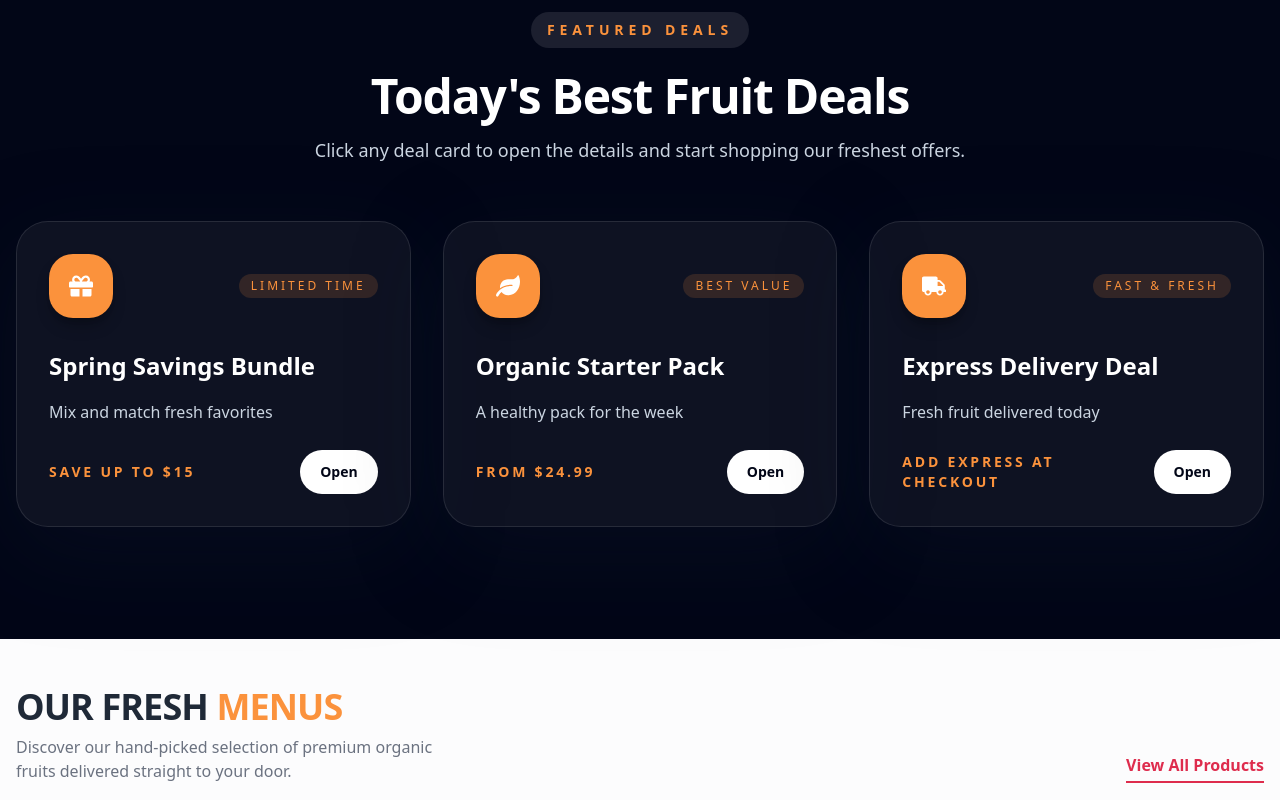
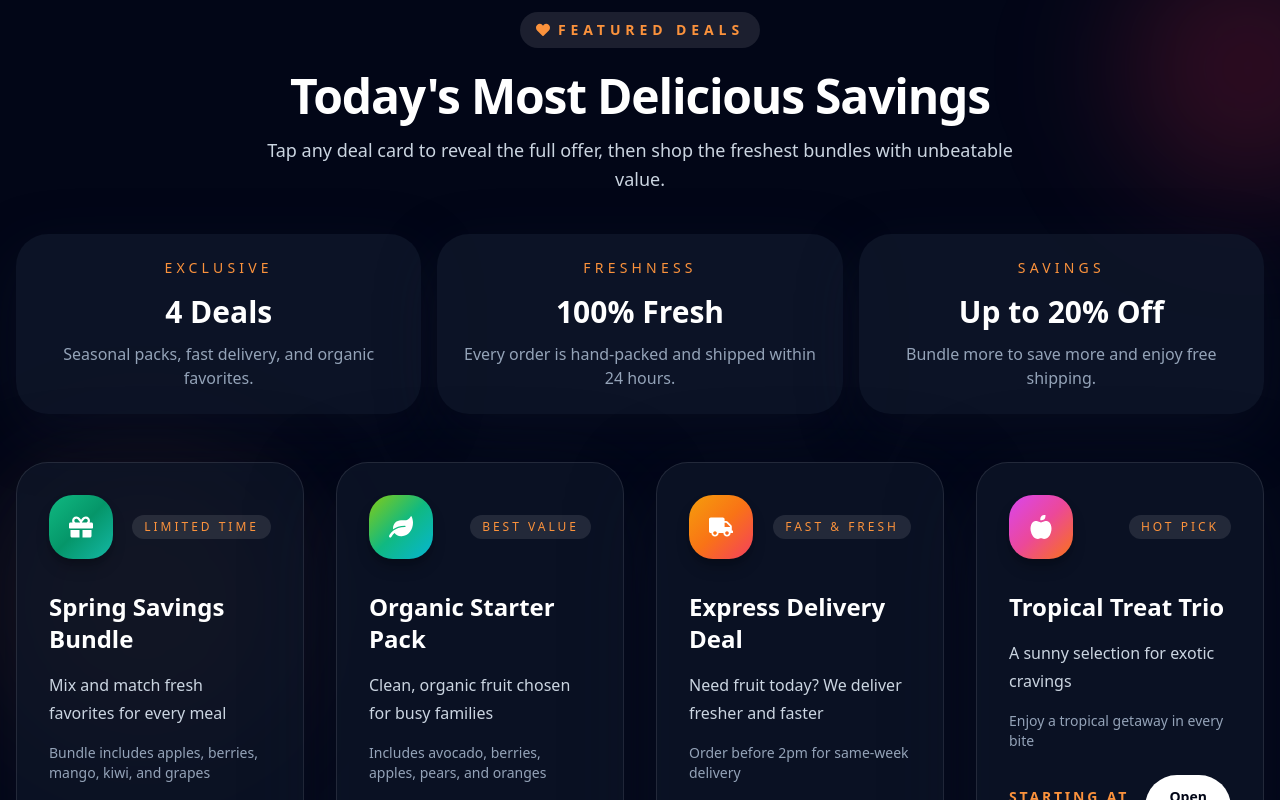
Before and after one commit to KashifSaeed1/Fruitstore-landing-page, a React (Vite) app: page / in a window 1280 px wide. Shown: the part 3200-4000 px from the top of the page. Built offline with nearby package versions, Linux system fonts and the light colour scheme; a web font is replaced by a local one.

Commit message:
Add attractive Deals section with expanded offers and interactive cards

```diff
--- a/src/components/Deals/Deals.jsx
+++ b/src/components/Deals/Deals.jsx
@@ -1,34 +1,71 @@
 import { useState } from "react";
 import { motion } from "framer-motion";
-import { FaTag, FaTruck, FaGift, FaLeaf } from "react-icons/fa";
+import { FaTruck, FaGift, FaLeaf, FaAppleAlt, FaHeart } from "react-icons/fa";
 
 const deals = [
   {
     id: 1,
     title: "Spring Savings Bundle",
-    subtitle: "Mix and match fresh favorites",
-    details: ["Save 20% on 5 selected fruits", "Free delivery for orders over $35", "Perfect for smoothies and salads"],
+    subtitle: "Mix and match fresh favorites for every meal",
+    details: [
+      "Save 20% on 5 premium fruits",
+      "Free delivery over $35",
+      "Perfect for smoothies, salads, and snacks",
+      "Limited stock — fresh arrivals daily",
+    ],
     badge: "Limited Time",
-    price: "Save up to $15",
+    price: "Up to $15 off",
+    offer: "Bundle includes apples, berries, mango, kiwi, and grapes",
     icon: FaGift,
+    gradient: "from-emerald-500 via-emerald-600 to-teal-500",
   },
   {
     id: 2,
     title: "Organic Starter Pack",
-    subtitle: "A healthy pack for the week",
-    details: ["5 organic fruit varieties", "Curated for maximum freshness", "Great for families and meal prep"],
+    subtitle: "Clean, organic fruit chosen for busy families",
+    details: [
+      "5 organic fruit varieties",
+      "Hand-picked for premium freshness",
+      "Great for meal prep and kids' lunchboxes",
+      "Save 15% on weekly subscriptions",
+    ],
     badge: "Best Value",
     price: "From $24.99",
+    offer: "Includes avocado, berries, apples, pears, and oranges",
     icon: FaLeaf,
+    gradient: "from-lime-500 via-emerald-500 to-cyan-500",
   },
   {
     id: 3,
     title: "Express Delivery Deal",
-    subtitle: "Fresh fruit delivered today",
-    details: ["Next-day delivery available", "Priority packing and handling", "Ideal for last-minute orders"],
+    subtitle: "Need fruit today? We deliver fresher and faster",
+    details: [
+      "Next-day express delivery available",
+      "Priority packing and temperature control",
+      "Perfect for last-minute entertaining",
+      "Add express at checkout for just $4.99",
+    ],
     badge: "Fast & Fresh",
-    price: "Add express at checkout",
+    price: "Express shipping ready",
+    offer: "Order before 2pm for same-week delivery",
     icon: FaTruck,
+    gradient: "from-amber-500 via-orange-500 to-rose-500",
+  },
+  {
+    id: 4,
+    title: "Tropical Treat Trio",
+    subtitle: "A sunny selection for exotic cravings",
+    details: [
+      "Mango, pineapple and passionfruit",
+      "Perfect for refreshing fruit bowls",
+      "Naturally sweet with tropical aroma",
+      "10% off when you buy 3 packs",
+    ],
+    badge: "Hot Pick",
+    price: "Starting at $19.99",
+    offer: "Enjoy a tropical getaway in every bite",
+    icon: FaAppleAlt,
+    gradient: "from-fuchsia-500 via-pink-500 to-orange-500",
   },
 ];
 
@@ -40,21 +77,41 @@ const Deals = () => {
   };
 
   return (
-    <section id="deals" className="bg-slate-950 text-white py-28 scroll-mt-28">
-      <div className="container mx-auto px-4">
-        <div className="mx-auto max-w-3xl text-center mb-14">
-          <span className="inline-block rounded-full bg-white/10 px-4 py-2 text-sm font-semibold uppercase tracking-[0.35em] text-secondary">
-            Featured Deals
+    <section id="deals" className="relative overflow-hidden bg-slate-950 text-white py-28 scroll-mt-28">
+      <div className="pointer-events-none absolute -right-24 top-10 h-64 w-64 rounded-full bg-primary/20 blur-3xl"></div>
+      <div className="pointer-events-none absolute left-0 top-1/2 h-72 w-72 rounded-full bg-secondary/10 blur-3xl"></div>
+      <div className="container mx-auto px-4 relative">
+        <div className="mx-auto max-w-3xl text-center mb-10">
+          <span className="inline-flex items-center gap-2 rounded-full bg-white/10 px-4 py-2 text-sm font-semibold uppercase tracking-[0.35em] text-secondary">
+            <FaHeart className="text-secondary" /> Featured Deals
           </span>
           <h2 className="mt-6 text-4xl font-bold tracking-tight sm:text-5xl">
-            Today&apos;s Best Fruit Deals
+            Today&apos;s Most Delicious Savings
           </h2>
           <p className="mt-4 text-slate-300 text-lg leading-relaxed">
-            Click any deal card to open the details and start shopping our freshest offers.
+            Tap any deal card to reveal the full offer, then shop the freshest bundles with unbeatable value.
           </p>
         </div>
 
-        <div className="grid gap-8 lg:grid-cols-3">
+        <div className="grid gap-4 sm:grid-cols-3 mb-12">
+          <div className="rounded-[2rem] bg-slate-900/80 p-6 text-center shadow-[0_20px_60px_rgba(15,23,42,0.45)]">
+            <p className="text-sm uppercase tracking-[0.3em] text-secondary">Exclusive</p>
+            <h3 className="mt-4 text-3xl font-semibold text-white">4 Deals</h3>
+            <p className="mt-3 text-slate-400">Seasonal packs, fast delivery, and organic favorites.</p>
+          </div>
+          <div className="rounded-[2rem] bg-slate-900/80 p-6 text-center shadow-[0_20px_60px_rgba(15,23,42,0.45)]">
+            <p className="text-sm uppercase tracking-[0.3em] text-secondary">Freshness</p>
+            <h3 className="mt-4 text-3xl font-semibold text-white">100% Fresh</h3>
+            <p className="mt-3 text-slate-400">Every order is hand-packed and shipped within 24 hours.</p>
+          </div>
+          <div className="rounded-[2rem] bg-slate-900/80 p-6 text-center shadow-[0_20px_60px_rgba(15,23,42,0.45)]">
+            <p className="text-sm uppercase tracking-[0.3em] text-secondary">Savings</p>
+            <h3 className="mt-4 text-3xl font-semibold text-white">Up to 20% Off</h3>
+            <p className="mt-3 text-slate-400">Bundle more to save more and enjoy free shipping.</p>
+          </div>
+        </div>
+
+        <div className="grid gap-8 lg:grid-cols-2 xl:grid-cols-4">
           {deals.map((deal) => {
             const Icon = deal.icon;
             const isOpen = activeDeal === deal.id;
@@ -66,13 +123,15 @@ const Deals = () => {
                 whileInView={{ opacity: 1, y: 0 }}
                 viewport={{ once: true, amount: 0.2 }}
                 transition={{ duration: 0.6, delay: deal.id * 0.1 }}
-                className="group overflow-hidden rounded-[2rem] border border-white/10 bg-white/5 p-8 shadow-[0_24px_90px_rgba(15,23,42,0.35)] transition-all duration-300 hover:border-primary/40"
+                className={`relative overflow-hidden rounded-[2rem] border border-white/10 bg-slate-900/70 p-8 shadow-[0_24px_90px_rgba(15,23,42,0.45)] transition-all duration-300 hover:border-primary/40 hover:bg-slate-900/90`}
               >
+                <div className="absolute inset-x-0 top-0 h-32 bg-gradient-to-b opacity-50 blur-3xl" />
+                <div className="relative z-10">
                   <div className="flex items-center justify-between gap-4">
-                  <div className="inline-flex h-16 w-16 items-center justify-center rounded-3xl bg-secondary text-white shadow-lg shadow-black/25">
+                    <div className={`inline-flex h-16 w-16 items-center justify-center rounded-3xl bg-gradient-to-br ${deal.gradient} text-white shadow-lg shadow-black/25`}>
                       <Icon className="text-2xl" />
                     </div>
-                  <span className="rounded-full bg-secondary/15 px-3 py-1 text-xs uppercase tracking-[0.25em] text-secondary">
+                    <span className="rounded-full bg-white/10 px-3 py-1 text-xs uppercase tracking-[0.25em] text-secondary">
                       {deal.badge}
                     </span>
                   </div>
@@ -80,22 +139,24 @@ const Deals = () => {
                   <div className="mt-8">
                     <h3 className="text-2xl font-semibold text-white">{deal.title}</h3>
                     <p className="mt-4 text-slate-300 leading-7">{deal.subtitle}</p>
+                    <p className="mt-4 text-sm text-slate-400">{deal.offer}</p>
                   </div>
 
-                <div className="mt-6 flex items-center justify-between gap-4">
+                  <div className="mt-6 flex flex-col gap-4 sm:flex-row sm:items-center sm:justify-between">
                     <span className="text-sm font-semibold uppercase tracking-[0.2em] text-secondary">{deal.price}</span>
                     <button
                       type="button"
                       onClick={() => toggleDeal(deal.id)}
-                    className="inline-flex items-center rounded-full bg-white px-5 py-3 text-sm font-semibold text-slate-950 transition hover:bg-slate-200"
+                      className="inline-flex items-center justify-center rounded-full bg-white px-5 py-3 text-sm font-semibold text-slate-950 transition hover:bg-slate-200"
                     >
-                    {isOpen ? "Close" : "Open"}
+                      {isOpen ? "Hide details" : "Open deal"}
                     </button>
                   </div>
 
                   {isOpen && (
-                  <div className="mt-8 rounded-3xl bg-slate-900/80 p-6 text-slate-200">
-                    <ul className="space-y-3 text-sm leading-7">
+                    <div className="mt-8 rounded-[1.75rem] bg-slate-900/90 p-6 text-slate-200 shadow-inner shadow-black/20">
+                      <p className="text-sm uppercase tracking-[0.25em] text-secondary">What&apos;s inside</p>
+                      <ul className="mt-4 space-y-3 text-sm leading-7">
                         {deal.details.map((detail) => (
                           <li key={detail} className="flex items-start gap-3">
                             <span className="mt-1 inline-block h-2.5 w-2.5 rounded-full bg-secondary" />
@@ -103,11 +164,12 @@ const Deals = () => {
                           </li>
                         ))}
                       </ul>
-                    <button className="mt-6 inline-flex items-center rounded-full bg-secondary px-5 py-3 text-sm font-semibold text-white transition hover:bg-secondary/90">
-                      Shop This Deal
+                      <button className="mt-6 inline-flex w-full items-center justify-center rounded-full bg-secondary px-5 py-3 text-sm font-semibold text-white transition hover:bg-secondary/90">
+                        Add this bundle to cart
                       </button>
                     </div>
                   )}
+                </div>
               </motion.article>
             );
           })}
```
Lines whose indentation alone changed are shown as unchanged.
